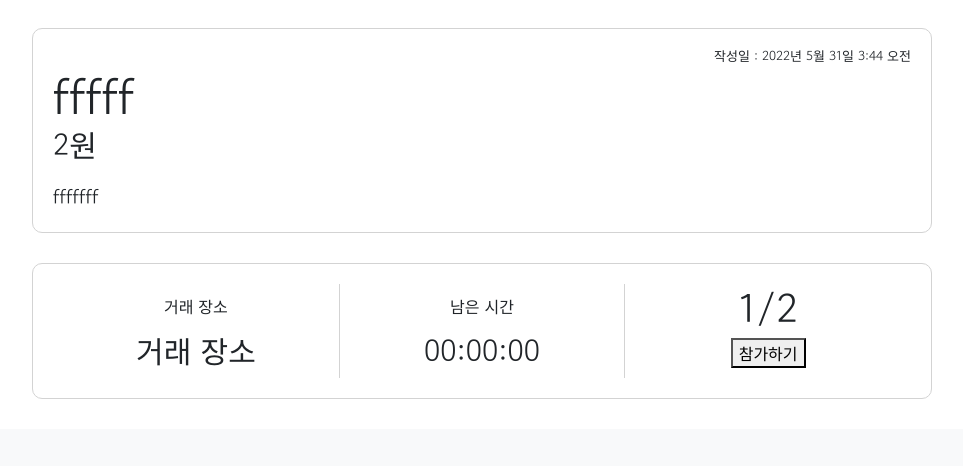
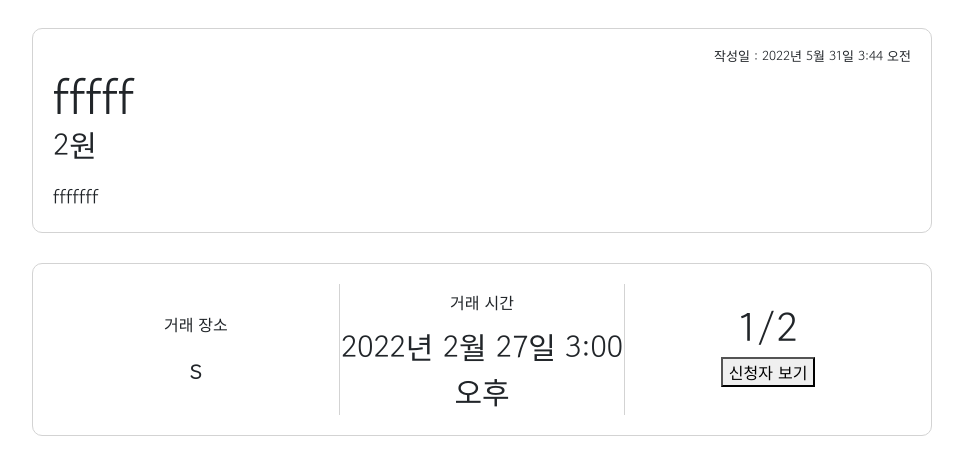
Before and after one commit to minsol1/buytogether, a Django app: page /detail/9 in a window 1280 px wide. Shown: the part 722-1188 px from the top of the page, without its empty margins (158-1121 px from the left). Before the commit the page ends 1121 px from the top, so only its background shows below. Run offline with Django 4.2, Linux system fonts and the light colour scheme; a user stored in the database is signed in; data comes from the database, SQL or seed files in the repository.

Commit message:
참가백빼고

```diff
--- a/buyTogether/purbd/models.py
+++ b/buyTogether/purbd/models.py
@@ -1,5 +1,6 @@
 from django.db import models
 from accounts.models import User
+#from django.contrib.postgres.fields import ArrayField
 # Create your models here.
 
 class Pur(models.Model):
@@ -27,5 +28,8 @@ class Pur(models.Model):
                                  null=False,
                                  default="")
     good = models.IntegerField(null=True,default=0)
+    # joinID = ArrayField(models.ForeignKey(User,on_delete=models.CASCADE,blank=False,
+    #                              null=False,
+    #                              default="" ))
     def __str__(self):
         return self.title
--- a/buyTogether/purbd/views.py
+++ b/buyTogether/purbd/views.py
@@ -43,3 +43,9 @@ def create(request):
 
 def auth(request):
     return render(request,'purbd/auth.html')
+
+# def join(request,user_id):
+#     post = Pur()
+#     post.joinID.append(user_id)
+#     post.save()
+#     return redirect('purhome')
--- a/buyTogether/templates/freebd/freehome.html
+++ b/buyTogether/templates/freebd/freehome.html
@@ -32,13 +32,13 @@
             <div class="card-body">
 
               <h4 class="card-title purbd_home_title"><a href="{% url 'freeDetail' post.id %}" class="stretched-link" style=" text-decoration : none; color : black;">{{post.title}}</a></h4>
-              <h5 class="card-subtitle mb-2 " style="text-align:left; margin-top: 10px; ">{{post.ID.username}}</h5>
+              <!-- <h5 class="card-subtitle mb-2 " style="text-align:left; margin-top: 10px; ">{{post.ID.username}}</h5> -->
 <!--
               <h5 class="card-subtitle mb-2 " style="text-align:left; margin-top: 10px; ">{{post.body}}</h5> -->
 
             </div>
             <div class="card-footer">
-              <span class="space">닉네임</span><span class="space">.</span><span >{{post.writeDate}}</span>
+              <span class="space">{{post.ID.username}}</span><span class="space">.</span><span >{{post.writeDate}}</span>
 
 
             </div>
--- a/buyTogether/templates/nav.html
+++ b/buyTogether/templates/nav.html
@@ -58,7 +58,7 @@
                     {% if user.is_authenticated %}
                     <a class="nav-link nav_change_color fw-bold" href="{% url 'profilehome' user.username %}">{{user.username}}</a>
                     {% else %}
-                    <a class="nav-link nav_change_color fw-bold" href="{% url 'login' %}">로그인(아직X)</a>
+                    <a class="nav-link nav_change_color fw-bold" href="{% url 'login' %}">로그인</a>
                     {% endif %}
                     </li>
                 </ul>
--- a/buyTogether/templates/purbd/detail.html
+++ b/buyTogether/templates/purbd/detail.html
@@ -37,18 +37,24 @@
             <tr>
                 <td class="detail_td">
                     <div style="padding-top: 5px;">거래 장소</div>
-                    <div style="margin-top: 10px; font-size: 30px;">거래 장소</div>
+                    <div style="margin-top: 10px; font-size: 30px;">{{detail.location}}</div>
                 </td>
                 <td class="detail_td, detail_table_line">
-                    <div style="padding-top: 5px;">남은 시간</div>
-                    <div style="margin-top: 10px; font-size: 30px;">00:00:00</div>
+                    <div style="padding-top: 5px;">거래 시간</div>
+                    <div style="margin-top: 10px; font-size: 30px;">{{detail.date}}</div>
                 </td>
                 <td class="detail_td">
                     <div style="font-size: 40px; margin-top: -15px;">{{detail.people}}/{{detail.wpeople}}</div>
 
+                    {% if detail.ID.userID == user.userID %}
                     <button>
-                        <a href="{% url 'auth' %}" style="text-decoration: none; color:black;">참가하기</a>
+                        <a href="{% url 'auth' %}" style="text-decoration: none; color:black;">신청자 보기</a>
                     </button>
+                    {% else  %}
+                    <button>
+                        <a href="{# url 'join' user.userID #}" style="text-decoration: none; color:black;">참가하기</a>
+                    </button>
+                    {% endif %}
 
                 </td>
             {% comment %} </tr>
--- a/buyTogether/templates/purbd/home.html
+++ b/buyTogether/templates/purbd/home.html
@@ -47,7 +47,7 @@
                   <h6 class="card-subtitle mb-2" style="text-align:right"><b>{{post.price}}원</b></h6>
 
                   <div class="purbd_home_location" ><img src="{%static 'images/location.png' %}" style="padding-right: 5px;  height: 20px; ">{{post.location}}</div>
-                  <div  class="purbd_home_meetTime"> <img src="{%static 'images/clock.png' %}" style="padding-right: 10px; height: 18px;">5월 15일 13:00</div>
+                  <div  class="purbd_home_meetTime"> <img src="{%static 'images/clock.png' %}" style="padding-right: 10px; height: 18px;">{{post.date}}</div>
 
                 </div>
                 <div class="card-footer">
--- a/buyTogether/users/views.py
+++ b/buyTogether/users/views.py
@@ -4,7 +4,7 @@ from purbd.models import Pur
 # Create your views here.
 def profilehome(request,user_name):
     user = get_object_or_404(User, username=user_name)
-    p_post = Pur.objects.filter().order_by('-writeDate')
+    p_post =  Pur.objects.filter(ID=user).order_by('-writeDate')
 
 
     return render(request,'users/profile.html',{'user':user , 'p_post':p_post})
```
